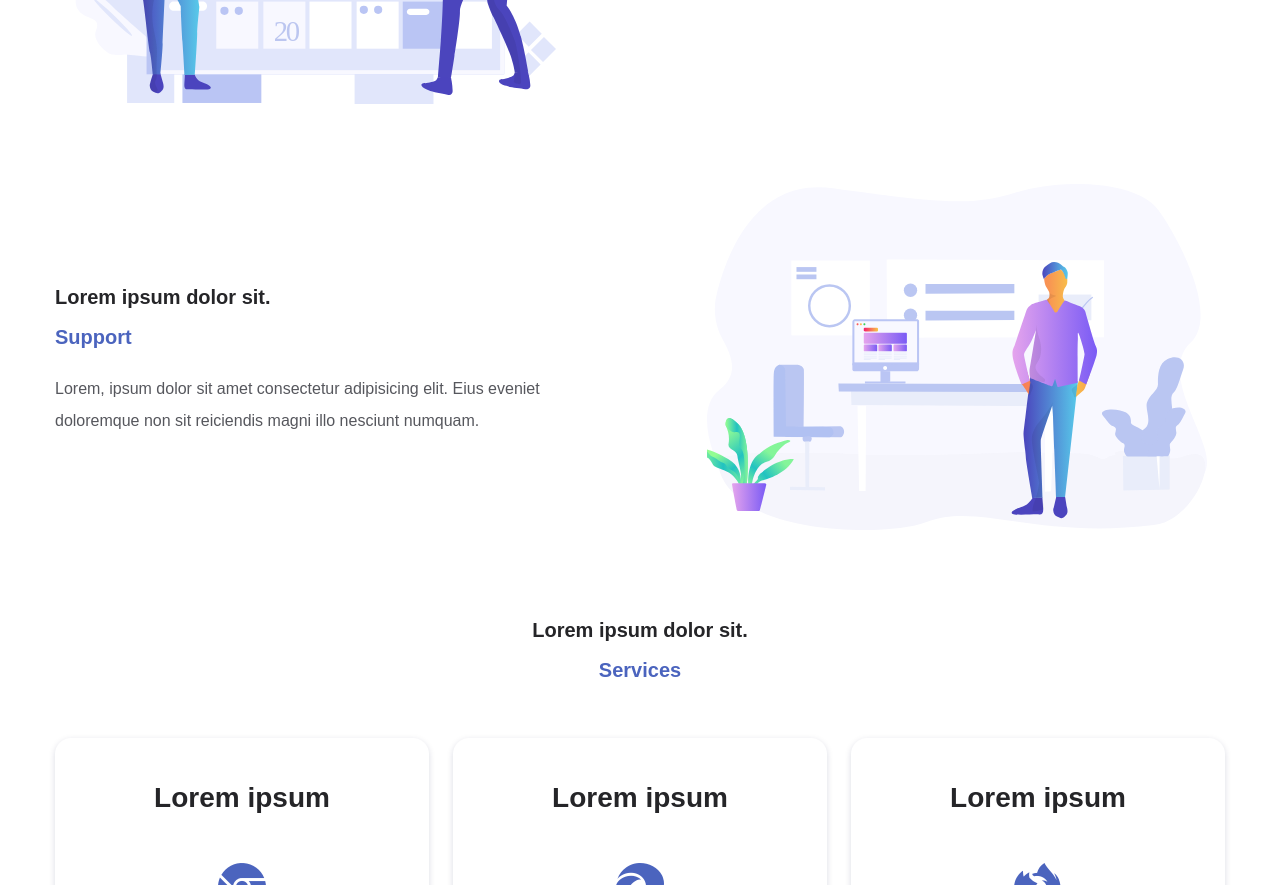
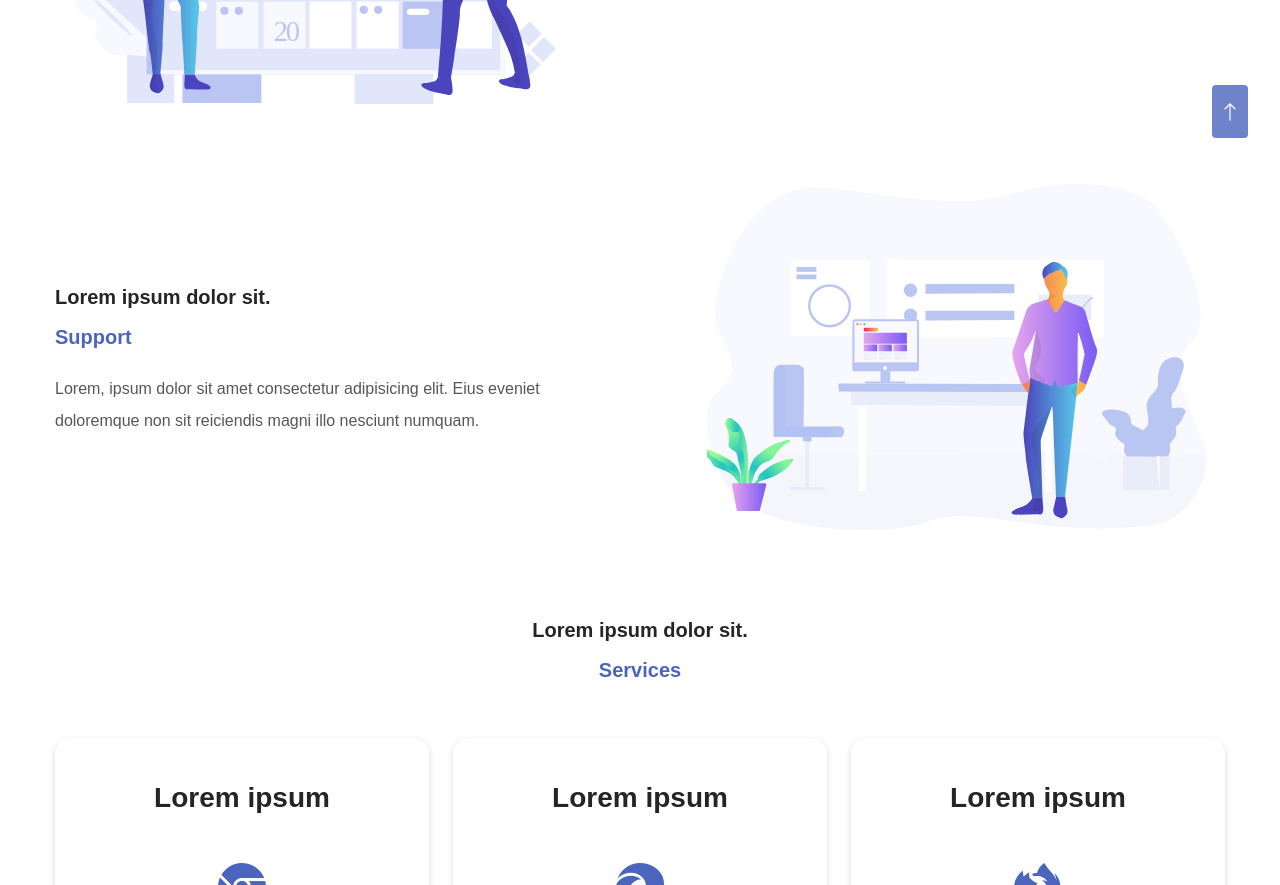
Before and after one commit to nanekx89/single-page-small-business-web-application, a website: page index.html in a window 1280 px wide. Shown: the part 822-1707 px from the top of the page. Drawn offline with nearby package versions, Linux system fonts and the light colour scheme; files whose address does not match are found by name; a web font is replaced by a local one.

Commit message:
creation and styling of the scroll up button

```diff
--- a/index.html
+++ b/index.html
@@ -256,6 +256,10 @@
             <p class="footer__copy">&#169; All Right Reserved.</p>
         </footer>
 
+        <a class="scrollup" id="scroll-up" href="#home">
+            <i class="scrollup__icon bi bi-arrow-up"></i>
+        </a>
+
         <script src="./node_modules/jquery/dist/jquery.js"></script>
         <script src="./src/js/app.js"></script>
     </body>
--- a/src/js/app.js
+++ b/src/js/app.js
@@ -22,6 +22,12 @@ $(window).on("scroll", function () {
             $(`.nav__menu a[href*= ${sectionId}]`).removeClass("active-link");
         }
     });
+
+    if (this.scrollY >= 560) {
+        $("#scroll-up").addClass("show-scroll");
+    } else {
+        $("#scroll-up").removeClass("show-scroll");
+    }
 });
 
 $(".nav__link").each(function (i) {
--- /dev/null
+++ b/src/scss/_scrollup.scss
@@ -0,0 +1,32 @@
+.scrollup {
+    position: fixed;
+    background: var(--primary-color);
+    right: 2rem;
+    bottom: -20%;
+    z-index: 100;
+    padding: 0.5rem 0.5rem 0.3rem 0.5rem;
+    border-radius: 0.25rem;
+    -webkit-border-radius: 0.25rem;
+    -moz-border-radius: 0.25rem;
+    -ms-border-radius: 0.25rem;
+    -o-border-radius: 0.25rem;
+    transition: 0.4s;
+    -webkit-transition: 0.4s;
+    -moz-transition: 0.4s;
+    -ms-transition: 0.4s;
+    -o-transition: 0.4s;
+    opacity: 0.8;
+
+    &:hover {
+        opacity: 1;
+    }
+
+    &__icon {
+        font-size: 1.25rem;
+        color: var(--container-color);
+    }
+}
+
+.show-scroll {
+    bottom: 3rem;
+}
--- a/src/scss/_variables.scss
+++ b/src/scss/_variables.scss
@@ -54,7 +54,6 @@
     src: url(../fonts/Source-Sans-3/Source-Sans-3-BoldItalic.ttf) format('truetype');
 }
 
-
 :root {
     --hue: 227;
     --sat: 47%;
--- a/src/scss/styles.scss
+++ b/src/scss/styles.scss
@@ -11,4 +11,5 @@
 @import "contact";
 @import "wave";
 @import "footer";
+@import "scrollup";
 @import "mediaqueries";
```
Also changed, not shown: src/css/styles.css, 1 other file.
